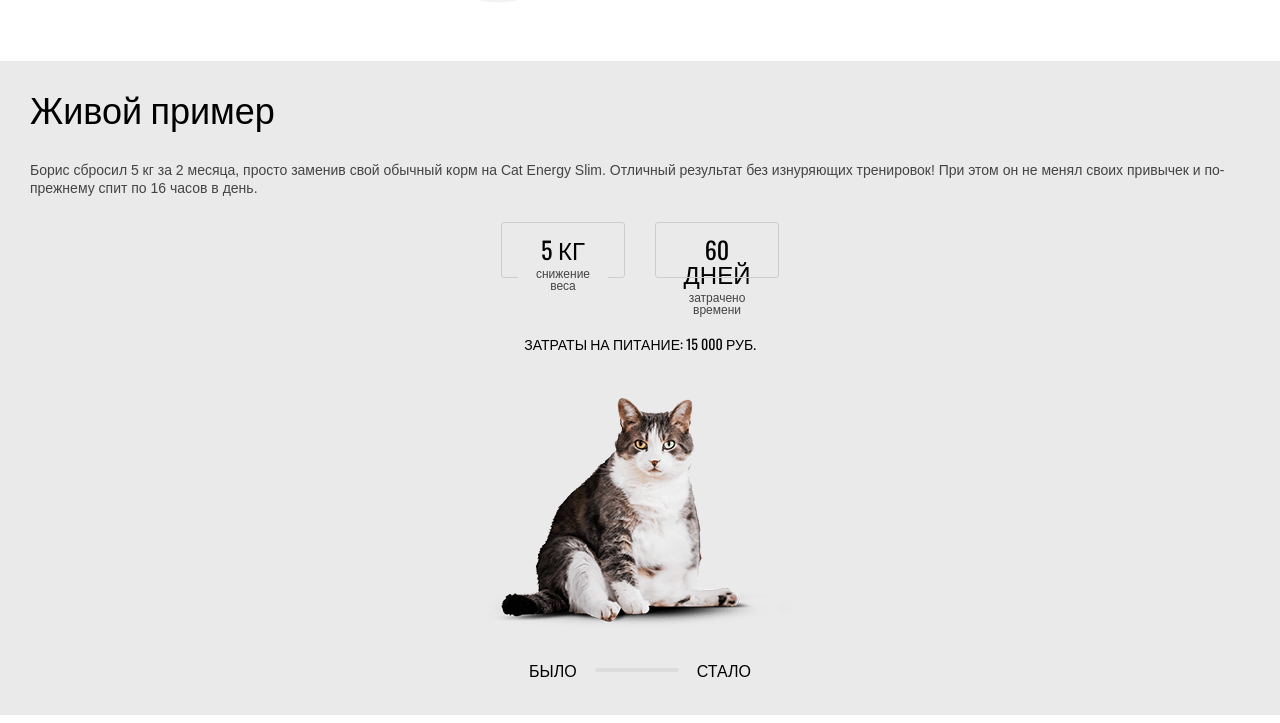
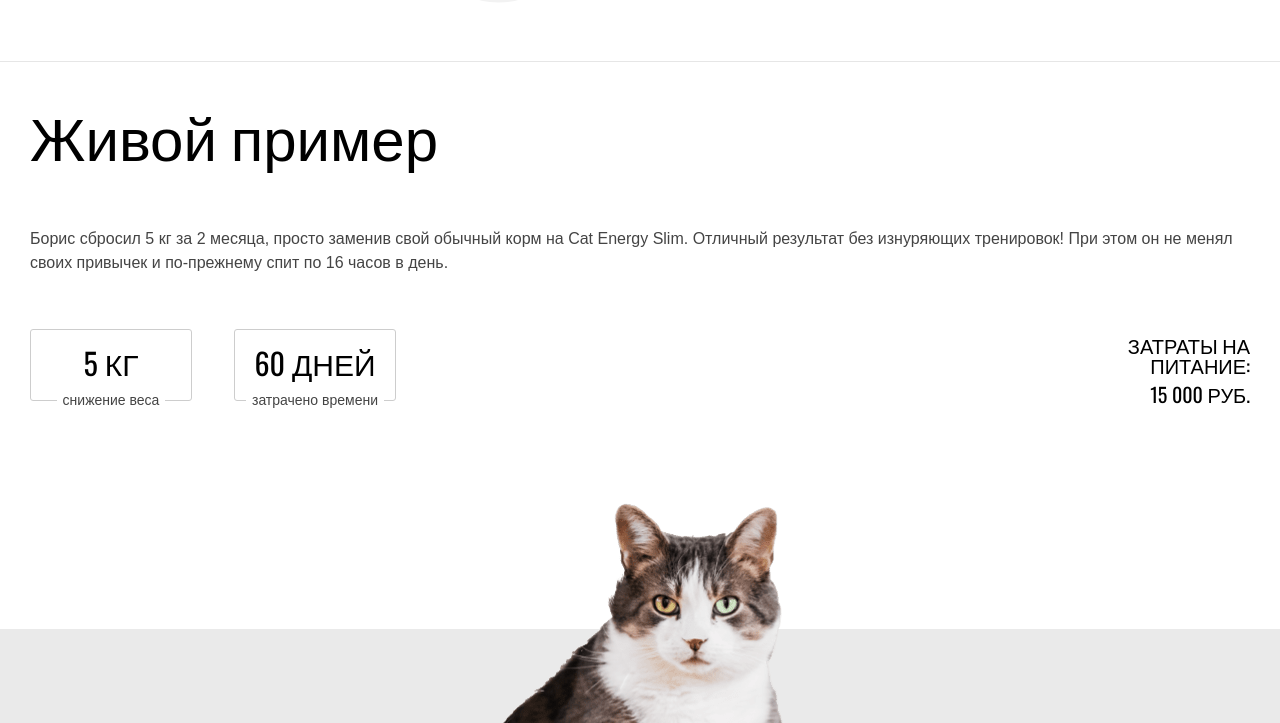
Before and after one commit to greyfox209/Cat-Energy-HTMLAcademy, a website: page source/index.html in a window 1280 px wide. Shown: the part 2297-3020 px from the top of the page. Drawn offline with nearby package versions, Linux system fonts and the light colour scheme; files that its build step writes are made by us from their sources; files whose address does not match are found by name.

Commit message:
Секция example для планшета и десктопа

```diff
--- a/source/index.html
+++ b/source/index.html
@@ -173,7 +173,7 @@
               </div>
               <div class="advantages__item">
                 <dt class="advantages__term">60 дней</dt>
-                <dd class="advantages__description">затрачено времени</dd>
+                <dd class="advantages__description advantages__description--time">затрачено времени</dd>
               </div>
             </dl>
             <div class="advantages__legend">
--- a/source/less/blocks/advantages.less
+++ b/source/less/blocks/advantages.less
@@ -60,3 +60,86 @@
   line-height: 20px;
   text-transform: uppercase;
 }
+
+@media (min-width: @tablet-width) {
+  .advantages {
+    display: flex;
+  }
+
+  .advantages__list {
+    margin-bottom: 0;
+    display: flex;
+    justify-content: flex-start;
+    flex: 1 1 auto;
+  }
+
+  .advantages__item {
+    flex: 0 0 162px;
+  }
+
+  .advantages__item:not(:last-child) {
+    margin-right: 42px;
+  }
+
+  .advantages__term {
+    padding-bottom: 10px;
+    font-size: 30px;
+    line-height: 37px;
+  }
+
+  .advantages__term::before {
+    height: 72px;
+  }
+
+  .advantages__description {
+    width: 100px;
+    padding-left: 4px;
+    padding-right: 4px;
+    font-size: 14px;
+    line-height: 14px;
+    background-color: @white;
+  }
+
+  .advantages__description--time {
+    width: 130px;
+  }
+
+  .advantages__legend {
+    flex: 0 0 174px;
+    align-self: center;
+    text-align: right;
+    font-weight: 400;
+    font-size: 20px;
+  }
+
+  .advantages__legend-text {
+    display: inline-block;
+    margin-bottom: 9px;
+  }
+}
+
+@media (min-width: @desktop-width) {
+  .advantages {
+    display: block;
+  }
+
+  .advantages__list {
+    margin-bottom: 55px;
+    display: flex;
+    justify-content: flex-start;
+    flex: 1 1 auto;
+  }
+
+  .advantages__description {
+    background-color: @light-grey-100;
+  }
+
+  .advantages__legend {
+    text-align: left;
+  }
+
+  .advantages__legend-text {
+    margin-right: 63px;
+    margin-bottom: 0;
+  }
+}
--- a/source/less/blocks/example.less
+++ b/source/less/blocks/example.less
@@ -32,3 +32,71 @@
   margin-bottom: 25px;
   color: @dark-grey-100;
 }
+
+@media (min-width: @tablet-width) {
+  .example {
+    padding-top: 43px;
+    padding-bottom: 33px;
+  }
+
+  .example::before {
+    top: auto;
+    bottom: 0;
+    left: 0;
+    width: 100%;
+    height: 462px;
+  }
+
+  .example::after {
+    position: absolute;
+    top: 0;
+    left: 0;
+    width: 100%;
+    border-top: 1px solid @light-grey-300;
+    content: "";
+  }
+
+  .example__card {
+    margin-bottom: 59px;
+  }
+
+  .example__title {
+    margin-bottom: 63px;
+    font-size: 60px;
+    line-height: 60px;
+  }
+
+  .example__description {
+    font-size: 16px;
+    line-height: 24px;
+    margin-bottom: 54px;
+  }
+}
+
+@media (min-width: @desktop-width) {
+  .example {
+    padding-top: 0;
+    padding-bottom: 64px;
+  }
+
+  .example::after {
+    display: none;
+  }
+
+  .example__wrapper {
+    display: flex;
+  }
+
+  .example__card {
+    padding-top: 56px;
+    margin-bottom: 0;
+  }
+
+  .example__title {
+    margin-bottom: 146px;
+  }
+
+  .example__description {
+    margin-bottom: 69px;
+  }
+}
--- a/source/less/blocks/slider.less
+++ b/source/less/blocks/slider.less
@@ -63,3 +63,64 @@
   color: @black;
   cursor: pointer;
 }
+
+@media (min-width: @tablet-width) {
+  .slider {
+    width: 708px;
+  }
+
+  .slider__list {
+    margin-bottom: 0;
+    height: 541px;
+  }
+
+  .slider__item--before::before {
+    top: 0;
+    left: 70px;
+    width: 659px;
+    height: 536px;
+    background-image: url("../img/cat-example-before-tablet.png");
+  }
+
+  .slider__item--after::before {
+    top: 0;
+    left: -8px;
+    width: 708px;
+    height: 541px;
+    background-image: url("../img/cat-example-after-tablet.png");
+  }
+
+  .slider__control {
+    width: 708px;
+  }
+
+  .slider__scale {
+    width: 428px;
+    height: 6px;
+    margin-left: 14px;
+    margin-right: 14px;
+    border-radius: 6px;
+  }
+
+  .slider__button {
+    padding: 10px 18px;
+    font-size: 20px;
+    line-height: 30px;
+  }
+}
+
+@media (min-width: @desktop-width) {
+  .slider__control {
+    justify-content: flex-end;
+  }
+
+  .slider__item--before::before {
+    top: 0;
+    left: 100px;
+  }
+
+  .slider__item--after::before {
+    top: 0;
+    left: 30px;
+  }
+}
```
